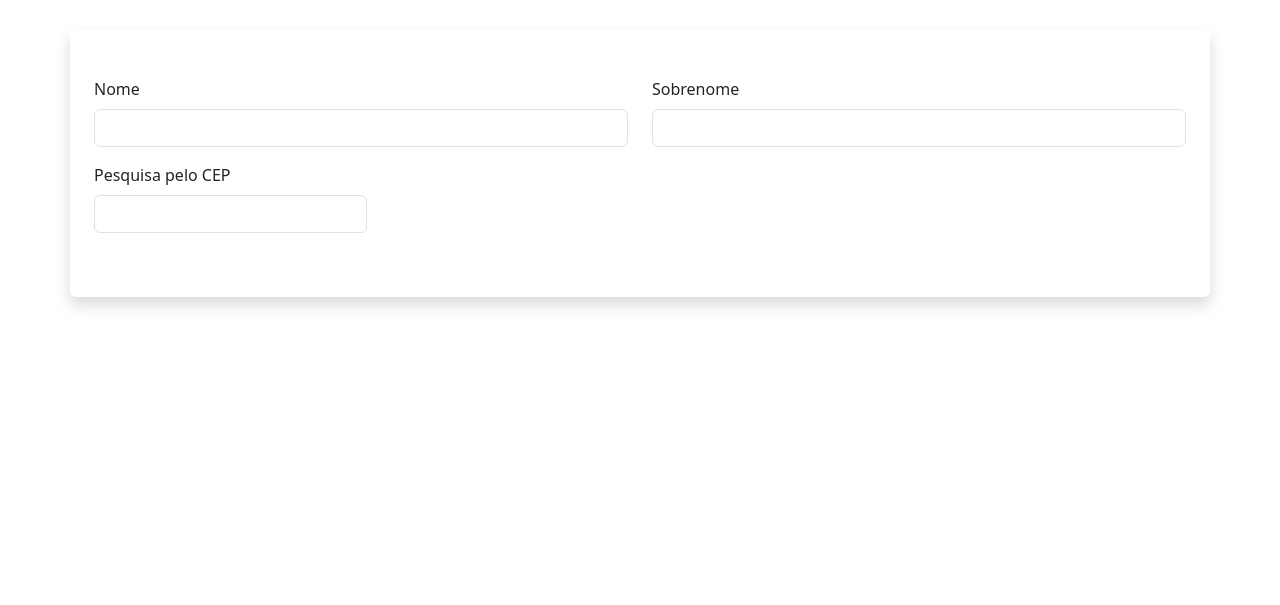
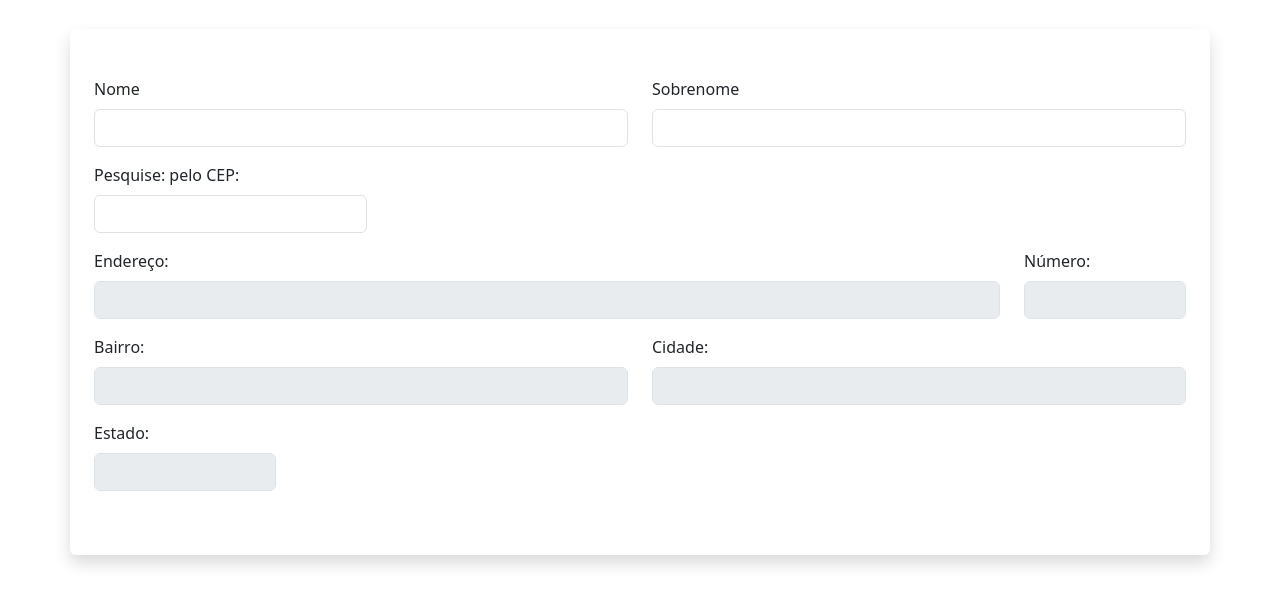
Before and after one commit to OpDevInit/Cadastro-Cliente, a plain HTML site: page index.html in a window 1280 px wide. Shown: the part 127-732 px from the top of the page. Drawn offline with nearby package versions, Linux system fonts and the light colour scheme.

Commit message:
"closes #3, Labels Desativados"

```diff
--- a/index.html
+++ b/index.html
@@ -25,17 +25,40 @@
                     <div class="mb-3 col-6">
                         <label for="formGroupExampleInput" class="form-label">Nome</label>
                         <input type="text" class="form-control" id="inputName">
-                      </div>
-                      <div class="mb-3 col-6">
+                    </div>
+                    <div class="mb-3 col-6">
                         <label for="formGroupExampleInput2" class="form-label">Sobrenome</label>
-                        <input type="text" class="form-control" id="inputLastName" >
-                      </div>
+                        <input type="text" class="form-control" id="inputLastName">
+                    </div>
                 </div>
                 <div class="mb-3 col-3">
-                    <label for="formGroupExampleInput2" class="form-label">Pesquisa pelo CEP</label>
-                    <input type="text" class="form-control" id="inputSearch" >
+                    <label for="formGroupExampleInput2" class="form-label">Pesquise: pelo CEP:</label>
+                    <input type="text" class="form-control" id="inputSearch">
                 </div>
-
+                <div class="row">
+                    <div class="mb-3 col-10">
+                        <label for="formGroupExampleInput2" class="form-label">Endereço:</label>
+                        <input class="form-control" type="text" aria-label="Disabled input example" disabled readonly>
+                    </div>
+                    <div class="mb-3 col-2">
+                        <label for="formGroupExampleInput2" class="form-label">Número:</label>
+                        <input class="form-control" type="text" aria-label="Disabled input example" disabled readonly>
+                    </div>
+                </div>
+                <div class="row">
+                    <div class="mb-3 col-6">
+                        <label for="formGroupExampleInput2" class="form-label">Bairro:</label>
+                        <input class="form-control" type="text" aria-label="Disabled input example" disabled readonly>
+                    </div>
+                    <div class="mb-3 col-6">
+                        <label for="formGroupExampleInput2" class="form-label">Cidade:</label>
+                        <input class="form-control" type="text" aria-label="Disabled input example" disabled readonly>
+                    </div>
+                </div>
+                <div class="mb-3 col-2">
+                    <label for="formGroupExampleInput2" class="form-label">Estado:</label>
+                    <input class="form-control" type="text" aria-label="Disabled input example" disabled readonly>
+                </div>
             </section>
 
             <!--Auto-Complete Form-->
```
